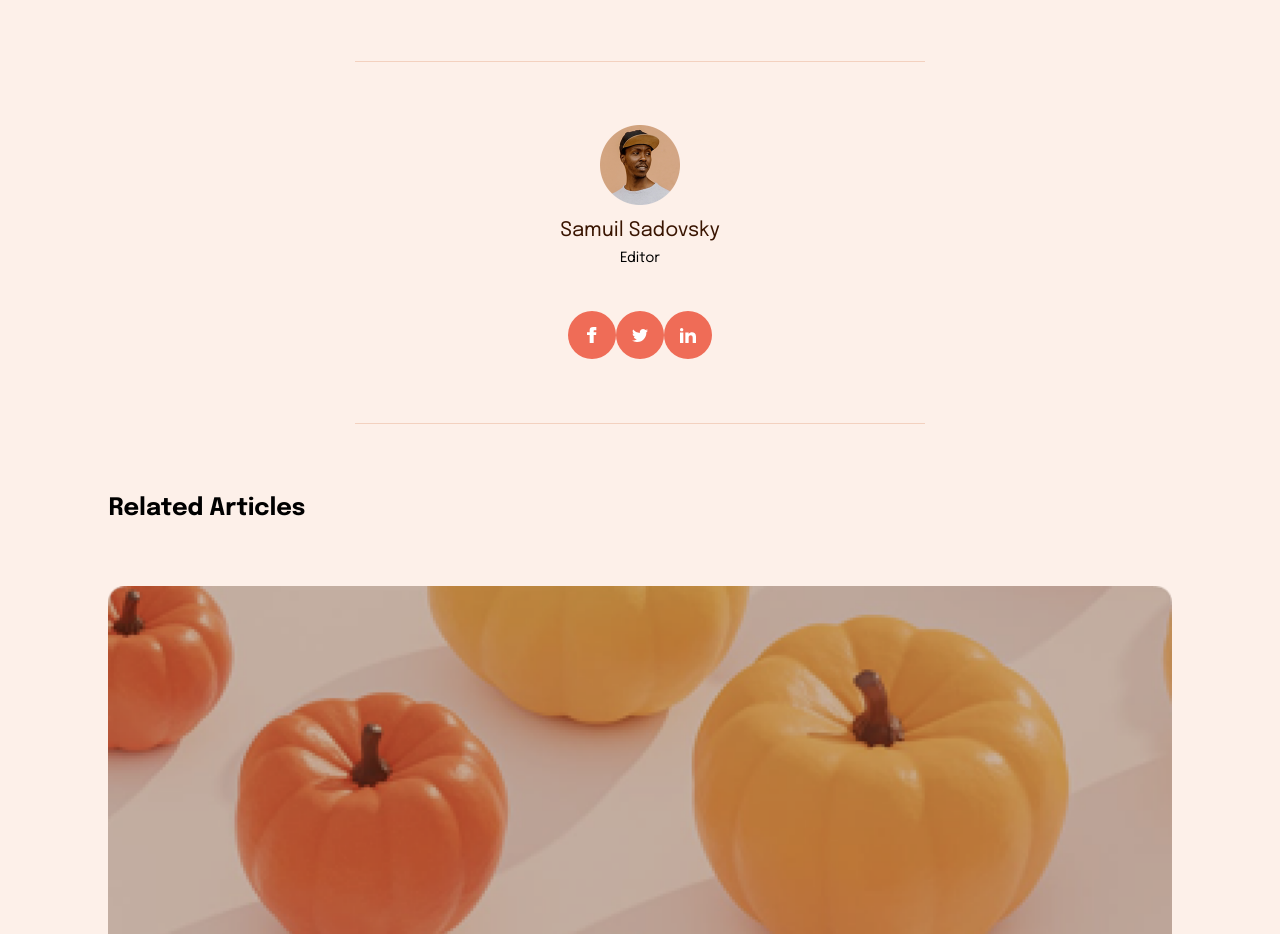
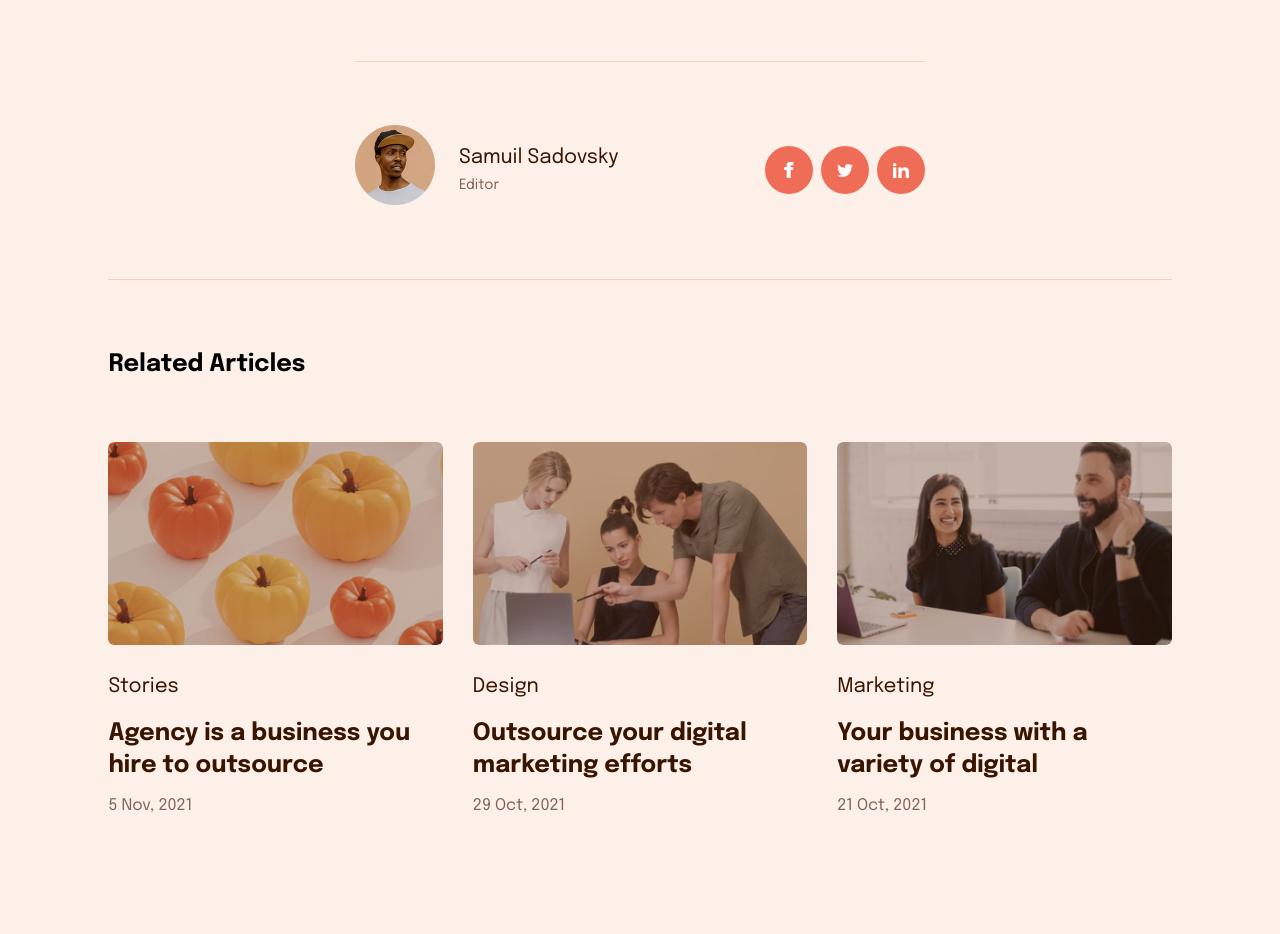
Before and after one commit to sw428/portfolio, a website: page blog-agency-outsource.html in a window 1280 px wide. Shown: the part 2961-3895 px from the top of the page. Drawn offline with Linux system fonts and the light colour scheme; some packages are replaced by stand-ins of ours.

Commit message:
フッターのレター間隔を調整し、パディングを変更。ブログ詳細のスタイルを改善し、関連記事のレイアウトを追加。ブログ記事ページのパディングを調整。

```diff
--- a/blog-agency-outsource.html
+++ b/blog-agency-outsource.html
@@ -99,6 +99,7 @@
               height="201"
             />
           </figure>
+
           <div class="l-narrow">
             <div class="blog-detail__body">
               <p class="blog-detail__lead t-text-big">
@@ -176,6 +177,8 @@
               </p>
 
               <div class="blog-detail__author">
+                <div class="blog-detail__author-inner">
+                  <div class="blog-detail__author-profile">
                     <img
                       class="blog-detail__author-img"
                       src="img/blog-agency-outsource-page/Oval.png"
@@ -183,10 +186,11 @@
                       width="80"
                       height="80"
                     />
-
+                    <div class="blog-detail__author-text">
                       <p class="blog-detail__author-name t-text-big">Samuil Sadovsky</p>
                       <p class="blog-detail__author-role">Editor</p>
-
+                    </div>
+                  </div>
                   <nav class="blog-detail__social" aria-label="Samuil Sadovsky social links">
                     <ul class="blog-detail__social-list">
                       <li class="blog-detail__social-item">
@@ -194,13 +198,11 @@
                           <img src="img/common/social/facebook.svg" alt="" aria-hidden="true" />
                         </a>
                       </li>
-
                       <li class="blog-detail__social-item">
                         <a class="blog-detail__social-link c-circle c-circle--48" href="#" aria-label="Twitter">
                           <img src="img/common/social/twitter.svg" alt="" aria-hidden="true" />
                         </a>
                       </li>
-
                       <li class="blog-detail__social-item">
                         <a class="blog-detail__social-link c-circle c-circle--48" href="#" aria-label="LinkedIn">
                           <img src="img/common/social/linkedin.svg" alt="" aria-hidden="true" />
@@ -208,6 +210,7 @@
                       </li>
                     </ul>
                   </nav>
+                </div>
               </div>
             </div>
           </div>
@@ -275,11 +278,8 @@
               </li>
             </ul>
           </div>
-        </div>
-      </section>
 
           <div class="c-dream-hero">
-        <div class="l-inner">
             <div class="c-dream-hero__inner">
               <div class="c-dream-hero__visual">
                 <img src="img/common/dream-hero.png" alt="" aria-hidden="true" width="273" height="264" />
@@ -291,8 +291,8 @@
                   Project
                 </h2>
                 <p class="c-dream-hero__text t-text">
-                A digital agency is a business you hire to outsource your digital marketing efforts, instead of handling
-                in-house.
+                  A digital agency is a business you hire to outsource your digital marketing efforts, instead of
+                  handling in-house.
                 </p>
                 <div class="c-dream-hero__actions">
                   <a href="#contact" class="c-dream-hero__button c-button c-button--secondary c-button--w154">
@@ -303,6 +303,7 @@
             </div>
           </div>
         </div>
+      </section>
     </main>
 
     <footer class="footer footer--light">
--- a/scss/layout/_footer.scss
+++ b/scss/layout/_footer.scss
@@ -16,7 +16,7 @@
 
 .footer__title {
   margin-bottom: 16px;
-  letter-spacing: -1px;
+  letter-spacing: 0px;
 }
 
 .footer__services {
@@ -105,13 +105,14 @@
 --------------------------------*/
 @media (min-width: 768px) {
   .footer {
-    padding-top: 96px;
+    padding-top: 92px;
   }
 
   .footer__inner {
     display: flex;
     gap: clamp(100px, calc(44.94vw + -315.14px), 305px);
     justify-content: space-between;
+    margin-bottom: 68px;
   }
 
   .footer__content {
@@ -122,6 +123,10 @@
   .footer__groups {
     display: flex;
     gap: clamp(150px, calc(32.44vw + -219.14px), 248px);
+  }
+  .footer__menu,
+  .footer__services {
+    margin-bottom: 0px;
   }
 
   .footer__bottom {
--- a/scss/pages/_blog-agency-outsource.scss
+++ b/scss/pages/_blog-agency-outsource.scss
@@ -132,7 +132,6 @@
   .blog-detail__author {
     padding: 63px 0 64px 0;
     border-top: 1px solid var(--color-border);
-    border-bottom: 1px solid var(--color-border);
     text-align: center;
   }
 
@@ -149,11 +148,7 @@
 
   .blog-detail__social-list {
     display: inline-flex;
-  }
-
-  .related-articles {
-    padding-top: 72px;
-    padding-bottom: 100px;
+    gap: 8px;
   }
 
   .related-articles__title {
@@ -161,10 +156,27 @@
   }
 
   @media (min-width: 768px) {
+    .blog-detail__author-inner {
+      display: flex;
+      gap: 146px;
+      align-items: center;
+    }
+
+    .blog-detail__author-profile {
+      display: flex;
+      gap: 24px;
+      align-items: center;
+    }
+
+    .blog-detail__author-role {
+      text-align: left;
+      color: var(--color-text-dark-gray-64);
+      margin-bottom: 0px;
+    }
+
     .blog-detail__info {
       display: flex;
       gap: 243px;
-    }
     }
 
     .blog-detail__figure {
@@ -175,4 +187,17 @@
     .blog-detail__img {
       width: 100%;
     }
+
+    .related-articles__list {
+      display: grid;
+      grid-template-columns: repeat(3, 1fr);
+      gap: 30px;
     }
+
+    .l-blog-articles__inner {
+      padding-top: 72px;
+      padding-bottom: 132px;
+      border-top: 1px solid var(--color-border);
+    }
+  }
+}
--- a/scss/pages/_blog-articles.scss
+++ b/scss/pages/_blog-articles.scss
@@ -30,6 +30,10 @@
   /* PC
   --------------------------------*/
   @media (min-width: 768px) {
+    .blog-articles {
+      padding-bottom: 0px;
+    }
+
     .blog-articles__list {
       grid-template-columns: repeat(6, 1fr);
       row-gap: 68px;
@@ -65,7 +69,11 @@
     }
 
     .newsletter {
-      padding: 63px 0 63px;
+      padding: 63px 0 67px;
+    }
+
+    .newsletter__title {
+      margin: 0;
     }
 
     .newsletter__fields {
```
Also changed, not shown: css/style.css, 1 other file. Lines whose indentation alone changed are shown as unchanged.
